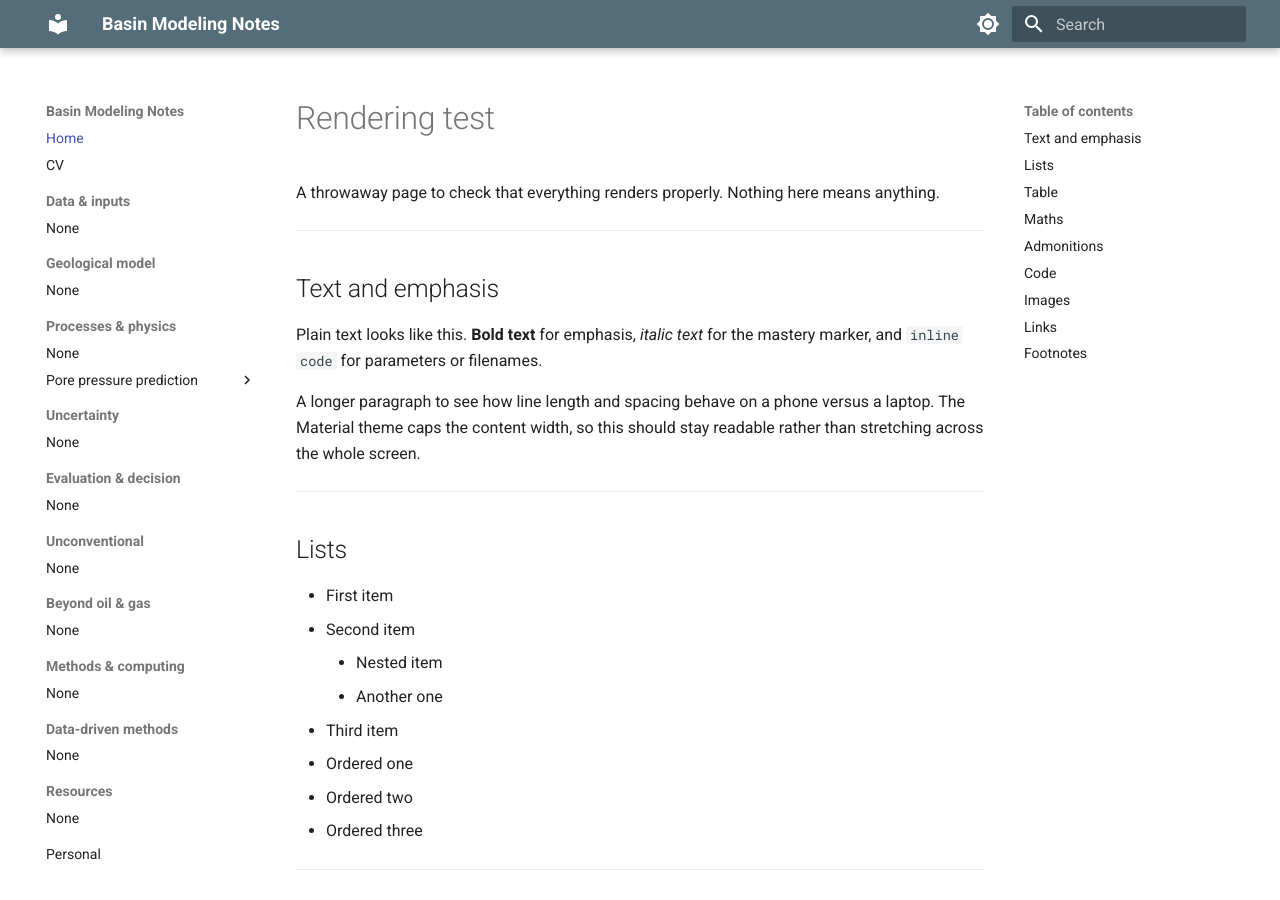
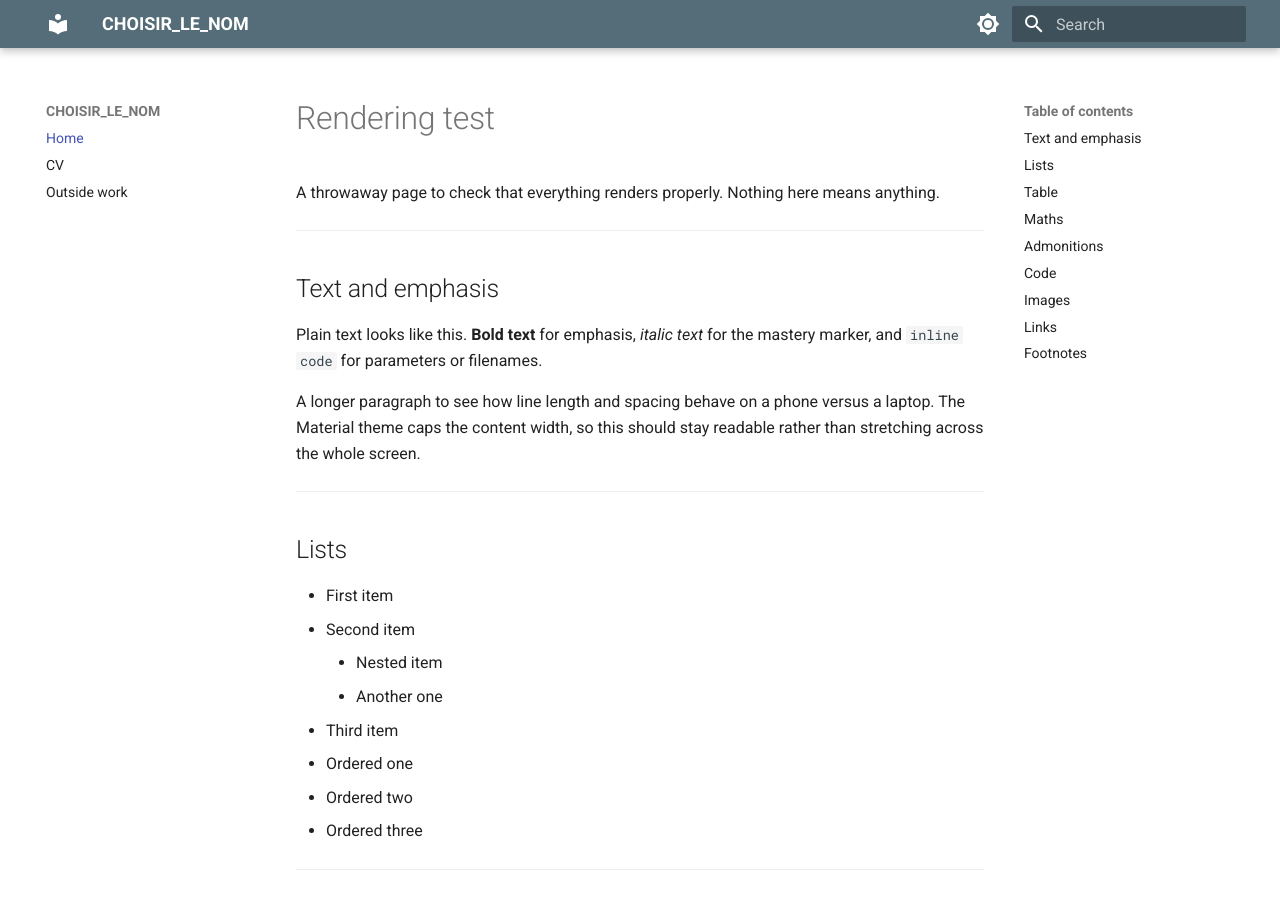
Before and after one commit to RomainGiboreau/My_Website, an MkDocs documentation site: the page built from docs/index.md, in a window 1280 px wide and 900 px high. Built offline with MkDocs 1.6.1 and Material for MkDocs 9.7.7, drawn with Linux system fonts in a browser that asks for light colours.

Commit message:
Add files via upload

```diff
--- a/mkdocs.yml
+++ b/mkdocs.yml
@@ -1,12 +1,10 @@
-site_name: Basin Modeling Notes
+site_name: CHOISIR_LE_NOM
 site_description: Notes on petroleum systems and basin modeling
 site_url: https://RomainGiboreau.github.io/Personal_website/
-
 
 theme:
   name: material
   features:
-    - navigation.sections
     - navigation.top
     - navigation.indexes
     - content.code.copy
@@ -45,33 +43,7 @@ extra_javascript:
 plugins:
   - search
 
-# Fichiers exclus du site publie mais visibles avec "mkdocs serve"
-draft_docs: |
-  drafts/
-
 nav:
   - Home: index.md
   - CV: cv.md
-  - Data & inputs:
-      - 01-data/index.md
-  - Geological model:
-      - 02-model/index.md
-  - Processes & physics:
-      - 03-physics/index.md
-      - Pore pressure prediction:
-          - 03-physics/ppp/index.md
-  - Uncertainty:
-      - 04-uncertainty/index.md
-  - Evaluation & decision:
-      - 05-decision/index.md
-  - Unconventional:
-      - 06-unconventional/index.md
-  - Beyond oil & gas:
-      - 07-beyond/index.md
-  - Methods & computing:
-      - 08-methods/index.md
-  - Data-driven methods:
-      - 09-data-driven/index.md
-  - Resources:
-      - resources/index.md
-  - Personal: personal.md
+  - Outside work: personal.md
```
